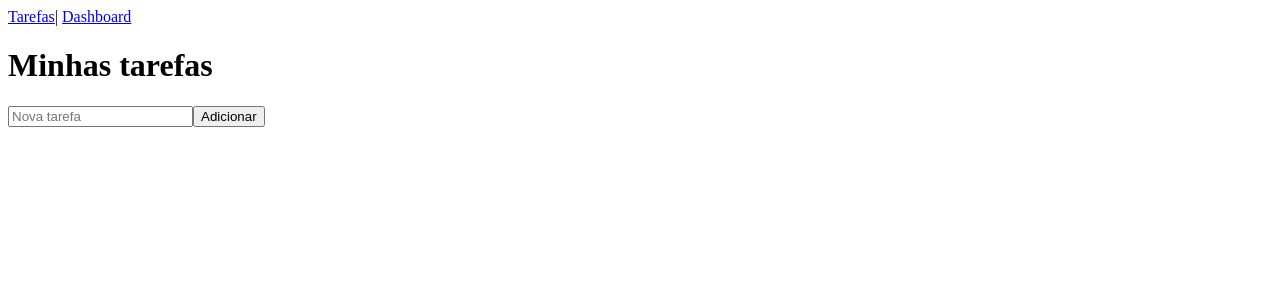
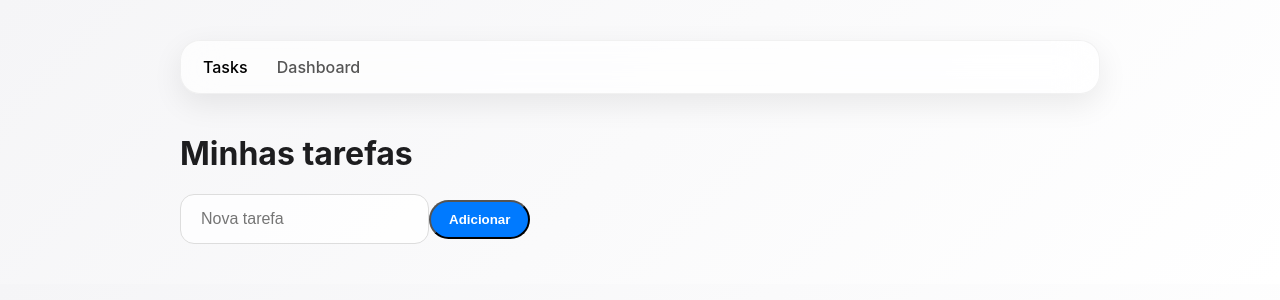
Before and after one commit to eoFrancaa/toDoList, a Vue app: page / in a window 1280 px wide. Shown: the top 300 px of the page. Built offline with nearby package versions, Linux system fonts and the light colour scheme; the HTML template or start-up script is replaced by a standard one.

Commit message:
estilização da aplicação

```diff
--- a/src/App.vue
+++ b/src/App.vue
@@ -11,24 +11,79 @@ const auth = useAuthStore()
 
 <template>
 
-<nav>
+<nav class="nav">
 
-<router-link to="/">Tarefas</router-link>|
-<router-link to="/dashboard">Dashboard</router-link>
 
-<p v-if="auth.logado">
+<div class="links">
 
-Olá {{ auth.usuario }}
 
-<button @click="auth.logout">Sair</button>
-</p>
+<router-link to="/">
+Tasks
+</router-link>
+
+
+<router-link to="/dashboard">
+Dashboard
+</router-link>
+
+
+</div>
+
+
+<div
+v-if="auth.logado"
+class="user"
+>
+
+{{ auth.usuario }}
+
+
+<button @click="auth.logout">
+
+Sair
+
+</button>
+
+
+</div>
 
 
 </nav>
-
 
 
 <router-view />
 
 
 </template>
+
+<style scoped>
+.nav{
+
+display:flex;
+justify-content:space-between;
+align-items:center;
+padding:16px 22px;
+background:rgba(255,255,255,.7);
+backdrop-filter:blur(20px);
+border-radius:20px;
+border:1px solid rgba(0,0,0,.05);
+box-shadow:0 10px 30px rgba(0,0,0,.08);
+margin-bottom:40px;
+}
+
+.links a{
+
+margin-right:25px;
+text-decoration:none;
+color:#555;
+font-weight:500;
+}
+
+
+
+.links a.router-link-active{
+color:#000;
+
+}
+
+</style>
--- /dev/null
+++ b/src/assets/main.css
@@ -0,0 +1,46 @@
+*{
+  box-sizing:border-box;
+}
+
+
+body{
+
+margin:0;
+
+font-family:
+-apple-system,
+BlinkMacSystemFont,
+"SF Pro Display",
+Arial,
+sans-serif;
+background:linear-gradient(135deg,#f5f5f7,#ffffff);
+color:#1d1d1f;
+
+}
+
+
+
+#app{
+max-width:1000px;
+margin:auto;
+padding:40px;
+
+}
+button{
+
+background:#007aff;
+color:white;
+padding:10px 18px;
+border-radius:999px;
+font-weight:600;
+transition:.2s;
+
+
+}
+
+
+button:hover{
+opacity:.8;
+
+
+}
--- a/src/components/taskForm.vue
+++ b/src/components/taskForm.vue
@@ -24,3 +24,21 @@ function adicionar() {
     <button @click="adicionar">Adicionar</button>
 
 </template>
+
+<style scoped>
+input{
+background:rgba(255,255,255,.8);
+border:1px solid #ddd;
+padding:15px 20px;
+border-radius:14px;
+font-size:16px;
+outline:none;
+}
+
+
+input:focus{
+
+border-color:#007aff;
+box-shadow:0 0 0 4px rgba(0,122,255,.15);
+}
+</style>
--- a/src/components/taskItem.vue
+++ b/src/components/taskItem.vue
@@ -27,12 +27,11 @@ function excluir() {
 
 <template>
 
-    <div>
+    <div class="task">
 
-        <input type="checkbox" @change="marcarConcluida" />
+<input type="checkbox" :checked="tarefa.concluida" @change="marcarConcluida"/>
 
-
-        <span :class="{ concluida: tarefa.concluida }">
+        <span :class="{ feito: tarefa.concluida }">
 
             {{ tarefa.titulo }}
 
@@ -47,11 +46,33 @@ function excluir() {
 </template>
 
 <style scoped>
-.concluida {
 
-    text-decoration: line-through;
+.task{
 
-    opacity: 0.5;
+display:flex;
+justify-content:space-between;
+align-items:center;
+padding:18px;
+background:rgba(255,255,255,.8);
+backdrop-filter:blur(15px);
+border-radius:18px;
+margin-bottom:15px;
+border:1px solid rgba(0,0,0,.06);
+transition:.2s;
+}
+
+
+
+.task:hover{
+transform:translateY(-3px);
+box-shadow:0 15px 30px rgba(0,0,0,.1);
 
 }
+
+
+.feito{
+
+text-decoration:line-through;
+opacity:.4;
+}
 </style>
--- a/src/main.ts
+++ b/src/main.ts
@@ -3,6 +3,7 @@ import { createPinia } from 'pinia'
 
 import App from './App.vue'
 import router from './router/index.ts'
+import './assets/main.css'
 
 
 const app = createApp(App)
--- a/src/views/dashboardView.vue
+++ b/src/views/dashboardView.vue
@@ -14,25 +14,73 @@ const taskStore = useTaskStore()
 
 <h1>Dashboard</h1>
 
+
+<div class="cards">
+
+
 <div>
+
 <h3>Total de tarefas</h3>
 
-        <p>
-            {{ taskStore.tarefas.length }}
-        </p>
+<p>{{ taskStore.tarefas.length }}</p>
+
+</div>
+
+
+
+<div>
 
 <h3>Concluídas</h3>
 
-        <p>
-            {{ taskStore.tarefasConcluidas.length }}
-        </p>
+<p>{{ taskStore.tarefasConcluidas.length }}</p>
+
+</div>
+
+
+
+<div>
 
 <h3>Pendentes</h3>
 
-        <p>
-            {{ taskStore.tarefasPendentes.length }}
-        </p>
+<p>{{ taskStore.tarefasPendentes.length }}</p>
+
+</div>
+
+
 </div>
 
 
 </template>
+
+<style scoped>
+.cards{
+
+display:grid;
+grid-template-columns:repeat(3,1fr);
+gap:25px;
+
+}
+
+
+.cards div{
+
+
+background:rgba(255,255,255,.7);
+backdrop-filter:blur(20px);
+border-radius:25px;
+padding:30px;
+text-align:center;
+border:1px solid rgba(0,0,0,.05);
+box-shadow:0 15px 40px rgba(0,0,0,.08);
+
+}
+
+
+
+.cards p{
+
+font-size:42px;
+margin:10px;
+font-weight:700;
+}
+</style>
```
Lines whose indentation alone changed are shown as unchanged.
